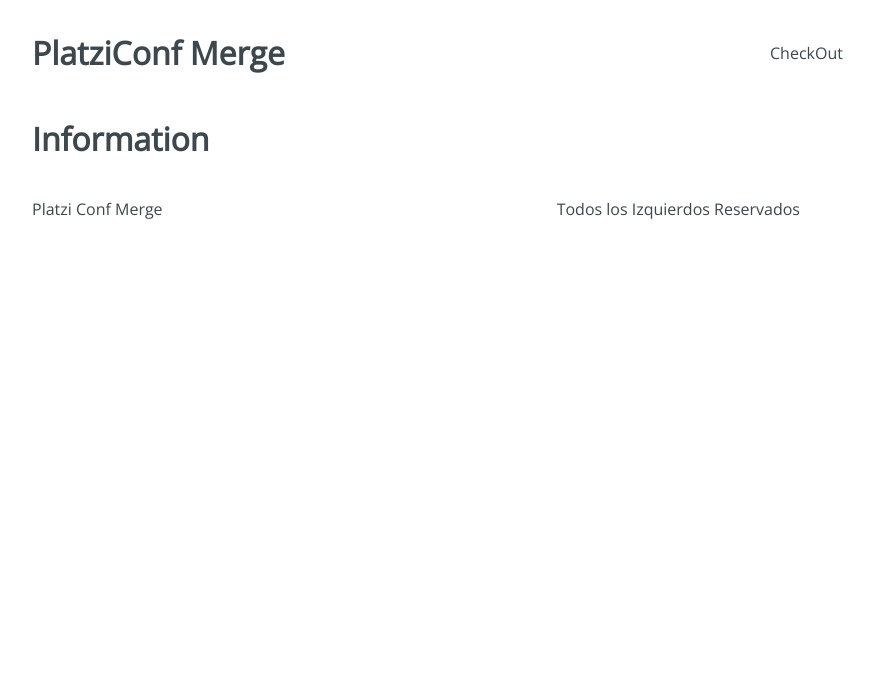
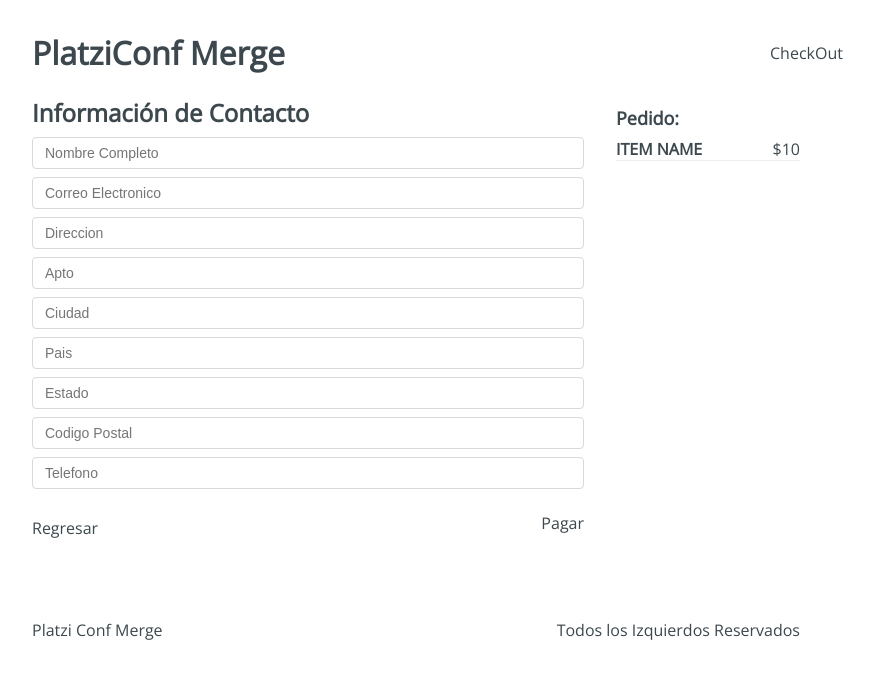
Before and after one commit to codigo-natural/platzi-conf-merch, a React (Create React App) app: page /checkout/information in a window 1280 px wide. Shown: the top 678 px of the page, without its empty margins (224-1098 px from the left). Built offline with nearby package versions, Linux system fonts and the light colour scheme.

Commit message:
maquetacion y estilos de la informacion del usuario

```diff
--- a/src/containers/Information/index.jsx
+++ b/src/containers/Information/index.jsx
@@ -1,8 +1,45 @@
 import React from 'react';
+import '../../styles/components/Information.css'
 
 function Information() {
   return (
-    <h1>Information</h1>
+    <div className='Information'>
+      <div className="Information-content">
+        <div className="Information-head">
+          <h2>Información de Contacto</h2>
+        </div>
+        <div className="Information-form">
+          <form action="">
+            <input type="text" placeholder='Nombre Completo' name="name" />
+            <input type="text" placeholder='Correo Electronico' name="email" />
+            <input type="text" placeholder='Direccion' name="address" />
+            <input type="text" placeholder='Apto' name="apto" />
+            <input type="text" placeholder='Ciudad' name="city" />
+            <input type="text" placeholder='Pais' name="country" />
+            <input type="text" placeholder='Estado' name="state" />
+            <input type="text" placeholder='Codigo Postal' name="name" />
+            <input type="text" placeholder='Telefono' name="phone" />
+          </form>
+        </div>
+        <div className="Information-buttons">
+          <div className="Information-back">
+            Regresar
+          </div>
+          <div className="Information-next">
+            Pagar
+          </div>
+        </div>
+      </div>
+      <div className="Information-sidebar">
+        <h3>Pedido:</h3>
+        <div className="Information-item">
+          <div className="Information-element">
+            <h4>ITEM NAME</h4>
+            <span>$10</span>
+          </div>
+        </div>
+      </div>
+    </div>
   )
 }
 
```
